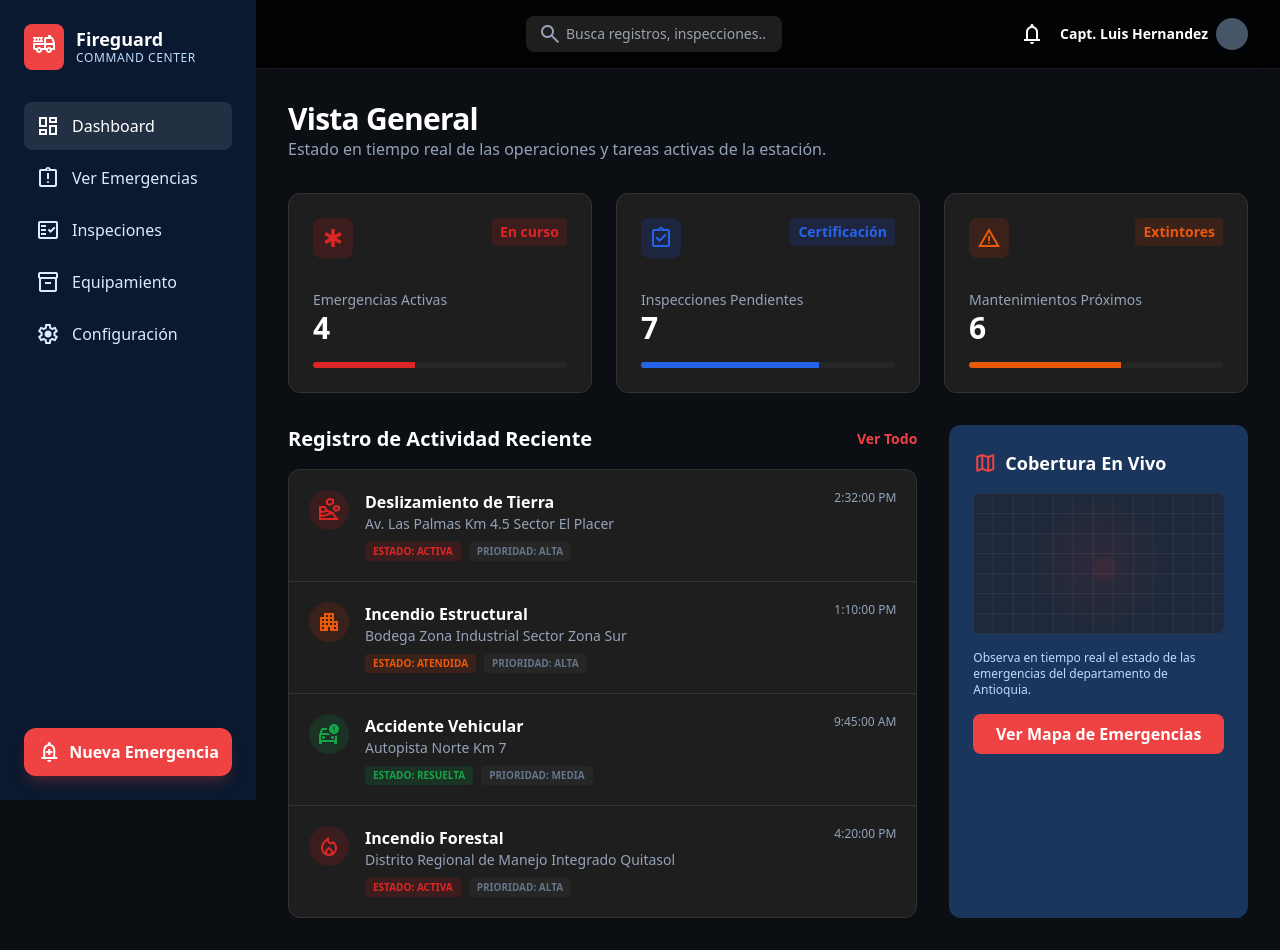
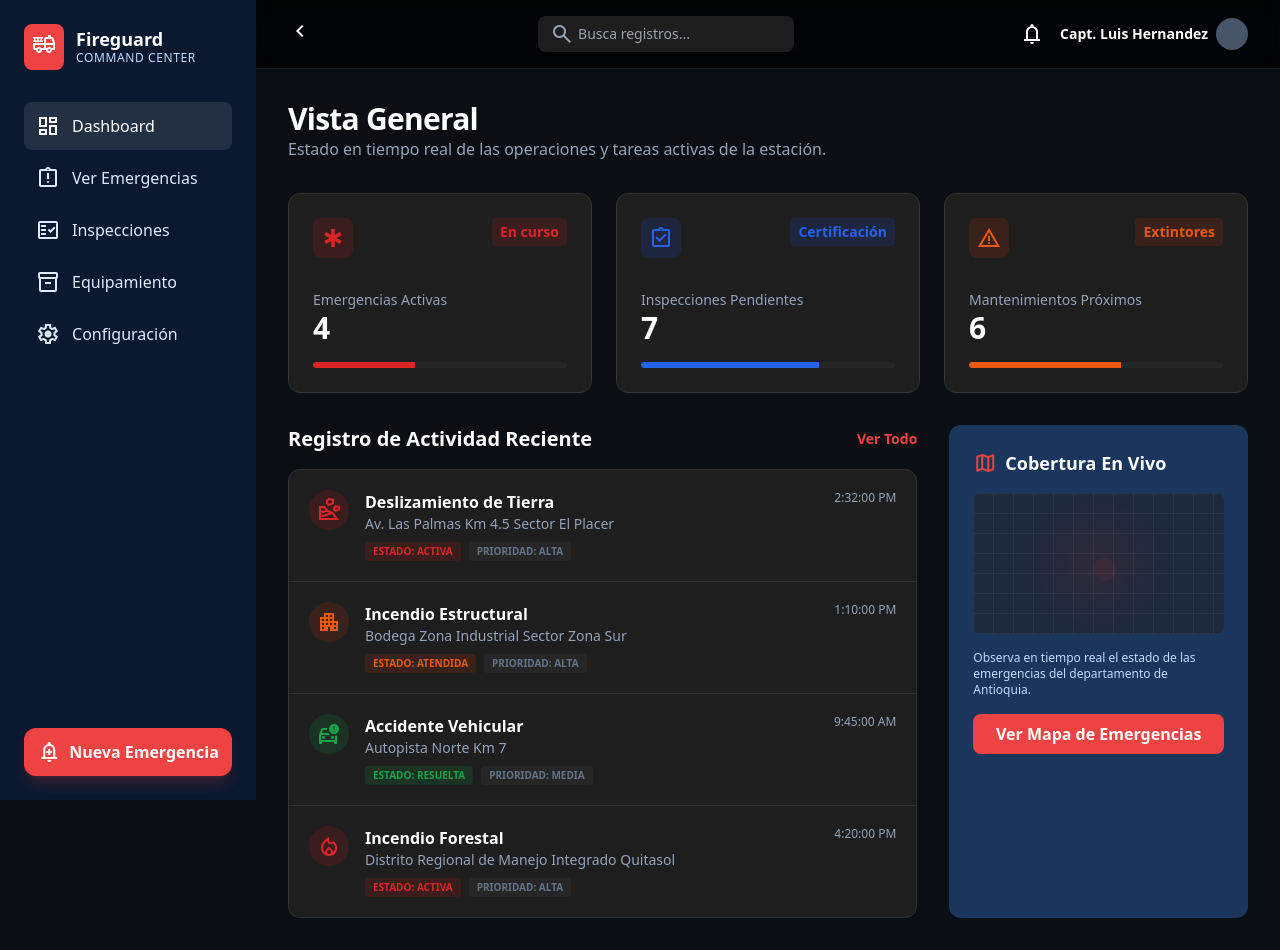
Before and after one commit to dflr10/fireguardapp-frontend, a React (Vite) app: page / in a window 1280 px wide. Built offline with nearby package versions, Linux system fonts and the light colour scheme; no server answers.

Commit message:
feature(sidebar): sidebar colapsable function updated on movile and desktop devices

```diff
--- a/src/layouts/DashboardLayout.tsx
+++ b/src/layouts/DashboardLayout.tsx
@@ -1,10 +1,50 @@
 import { NavLink, Outlet } from "react-router-dom";
+import { useState, useEffect } from "react";
+import { useLocation } from "react-router-dom";
 
 export default function DashboardLayout() {
+  const [isMobileOpen, setIsMobileOpen] = useState(false);
+  const [isCollapsed, setIsCollapsed] = useState(false);
+
+  // Persistir colapso en desktop
+  useEffect(() => {
+    const saved = localStorage.getItem("sidebarCollapsed");
+    if (saved) setIsCollapsed(saved === "true");
+  }, []);
+
+  useEffect(() => {
+    localStorage.setItem("sidebarCollapsed", String(isCollapsed));
+  }, [isCollapsed]);
+
+
+  const location = useLocation();
+
+  useEffect(() => {
+    setIsMobileOpen(false);
+  }, [location.pathname]);
+
   return (
-    <>
+    <div className="flex">
+
+      {/* OVERLAY MÓVIL */}
+      {isMobileOpen && (
+        <div
+          className="fixed inset-0 bg-black/60 z-40 md:hidden"
+          onClick={() => setIsMobileOpen(false)}
+        />
+      )}
+
       {/* SIDEBAR */}
-      <aside className="w-64 bg-secondary-blue dark:bg-[#0a192f] text-white flex flex-col fixed inset-y-0 left-0 z-50">
+      <aside
+        className={`
+          fixed md:fixed inset-y-0 left-0 z-50
+          bg-secondary-blue dark:bg-[#0a192f] text-white
+          flex flex-col transition-all duration-300
+          ${isCollapsed ? "w-20" : "w-64"}
+          ${isMobileOpen ? "translate-x-0" : "-translate-x-full"}
+          md:translate-x-0
+        `}
+      >
         <div className="p-6">
           <div className="flex items-center gap-3 mb-8">
             <div className="bg-primary p-2 rounded-lg">
@@ -12,6 +52,8 @@ export default function DashboardLayout() {
                 fire_truck
               </span>
             </div>
+
+            {!isCollapsed && (
               <div>
                 <h1 className="text-lg font-bold leading-tight">
                   Fireguard
@@ -20,76 +62,115 @@ export default function DashboardLayout() {
                   Command Center
                 </p>
               </div>
+            )}
           </div>
 
           <nav className="space-y-1">
-            <NavLink
+            <MenuLink
               to="/"
-              className={({ isActive }) =>
-                `w-full flex items-center gap-3 px-3 py-3 rounded-lg font-medium text-left transition-colors
-     ${isActive ? "bg-white/10 text-white" : "text-blue-100 hover:bg-white/5"}`
-              }
-            >
-              <span className="material-symbols-outlined">dashboard</span>
-              Dashboard
-            </NavLink>
+              icon="dashboard"
+              label="Dashboard"
+              collapsed={isCollapsed}
+              onClick={() => setIsMobileOpen(false)}
+            />
 
+            <MenuLink
+              to="/emergencies/list"
+              icon="assignment_late"
+              label="Ver Emergencias"
+              collapsed={isCollapsed}
+              onClick={() => setIsMobileOpen(false)}
+            />
 
-            <NavLink
-              to="/emergencies/list"
-              className={({ isActive }) =>
-                `w-full flex items-center gap-3 px-3 py-3 rounded-lg font-medium text-left transition-colors
-     ${isActive ? "bg-white/10 text-white" : "text-blue-100 hover:bg-white/5"}`
-              }
-            >
-              <span className="material-symbols-outlined">assignment_late</span>
-              Ver Emergencias
-            </NavLink>
+            <MenuLink
+              to="/inspections"
+              icon="fact_check"
+              label="Inspecciones"
+              collapsed={isCollapsed}
+              onClick={() => setIsMobileOpen(false)}
+            />
 
+            <MenuLink
+              to="/equipment"
+              icon="inventory_2"
+              label="Equipamiento"
+              collapsed={isCollapsed}
+              onClick={() => setIsMobileOpen(false)}
+            />
 
-            <button className="w-full flex items-center gap-3 px-3 py-3 rounded-lg text-blue-100 hover:bg-white/5 transition-colors text-left">
-              <span className="material-symbols-outlined">fact_check</span>
-              Inspeciones
-            </button>
+            <MenuLink
+              to="/settings"
+              icon="settings"
+              label="Configuración"
+              collapsed={isCollapsed}
+              onClick={() => setIsMobileOpen(false)}
+            />
 
-            <button className="w-full flex items-center gap-3 px-3 py-3 rounded-lg text-blue-100 hover:bg-white/5 transition-colors text-left">
-              <span className="material-symbols-outlined">
-                inventory_2
-              </span>
-              Equipamiento
-            </button>
-
-            <button className="w-full flex items-center gap-3 px-3 py-3 rounded-lg text-blue-100 hover:bg-white/5 transition-colors text-left">
-              <span className="material-symbols-outlined">settings</span>
-              Configuración
-            </button>
           </nav>
         </div>
 
         <div className="mt-auto p-6">
           <NavLink
             to="/emergencies"
+            onClick={() => setIsMobileOpen(false)}
             className="w-full flex items-center justify-center gap-2 bg-primary hover:bg-red-600 text-white py-3 rounded-xl font-bold transition-all shadow-lg shadow-primary/20"
           >
             <span className="material-symbols-outlined text-md">
               add_alert
             </span>
-            Nueva Emergencia
+            {!isCollapsed && "Nueva Emergencia"}
           </NavLink>
         </div>
       </aside>
 
       {/* MAIN CONTENT */}
-      <div className="ml-64 min-h-screen bg-[#0b0f14] text-white">
+      <div
+        className={`
+          flex-1 min-h-screen bg-[#0b0f14] text-white transition-all duration-300
+          ${isCollapsed ? "md:ml-20" : "md:ml-64"}
+        `}
+      >
         {/* HEADER */}
-        <header className="sticky top-0 z-40 bg-black/80 backdrop-blur border-b border-white/10 px-8 py-4 flex items-center justify-between">
+        <header className="sticky top-0 z-40 bg-black/80 backdrop-blur border-b border-white/10 px-4 md:px-8 py-4 flex items-center justify-between">
+
+          {/* IZQUIERDA */}
+          <div className="flex items-center gap-3">
+
+            {/* HAMBURGUESA MÓVIL */}
+            <button
+              className="md:hidden"
+              onClick={() => setIsMobileOpen(true)}
+            >
+              <span className="material-symbols-outlined">menu</span>
+            </button>
+
+            {/* BOTÓN COLAPSAR DESKTOP */}
+            <button
+              className="hidden md:block"
+              onClick={() => setIsCollapsed(!isCollapsed)}
+            >
+              <span className="material-symbols-outlined">
+                {isCollapsed ? "chevron_right" : "chevron_left"}
+              </span>
+            </button>
+          </div>
+
+          {/* BUSCADOR */}
           <div className="flex-1 flex justify-center">
             <div className="relative">
-              <span className="material-symbols-outlined absolute left-3 top-1/2 -translate-y-1/2 text-slate-400 transition-colors">search</span>
-              <input className="w-64 pl-10 pr-4 py-2 bg-slate-100 dark:bg-card-dark border-none rounded-lg focus:ring-2 text-sm" placeholder="Busca registros, inspecciones..." type="text" />
+              <span className="material-symbols-outlined absolute left-3 top-1/2 -translate-y-1/2 text-slate-400">
+                search
+              </span>
+              <input
+                className="w-48 md:w-64 pl-10 pr-4 py-2 bg-slate-100 dark:bg-card-dark border-none rounded-lg focus:ring-2 text-sm"
+                placeholder="Busca registros..."
+                type="text"
+              />
             </div>
           </div>
-          <div className="flex items-center gap-4">
+
+          {/* USER */}
+          <div className="hidden md:flex items-center gap-4">
             <span className="material-symbols-outlined">notifications</span>
             <div className="flex items-center gap-2">
               <span className="text-sm font-semibold">
@@ -100,9 +181,37 @@ export default function DashboardLayout() {
           </div>
         </header>
 
-        {/* PAGE */}
-        <main className="flex-1 p-8 space-y-8 overflow-y-auto"><Outlet /></main>
+        <main className="p-4 md:p-8 space-y-8 overflow-y-auto">
+          <Outlet />
+        </main>
       </div>
-    </>
+    </div>
   );
 }
+
+/* COMPONENTES AUXILIARES */
+
+function MenuLink({ to, icon, label, collapsed, onClick }: any) {
+  return (
+    <NavLink
+      to={to}
+      onClick={onClick}
+      className={({ isActive }) =>
+        `
+        w-full flex items-center
+        ${collapsed ? "justify-center px-0" : "gap-3 px-3"}
+        py-3 rounded-lg font-medium transition-colors
+        ${isActive
+          ? "bg-white/10 text-white"
+          : "text-blue-100 hover:bg-white/5"}
+        `
+      }
+    >
+      <span className="material-symbols-outlined">
+        {icon}
+      </span>
+
+      {!collapsed && <span>{label}</span>}
+    </NavLink>
+  );
+}
```
Lines whose indentation alone changed are shown as unchanged.
